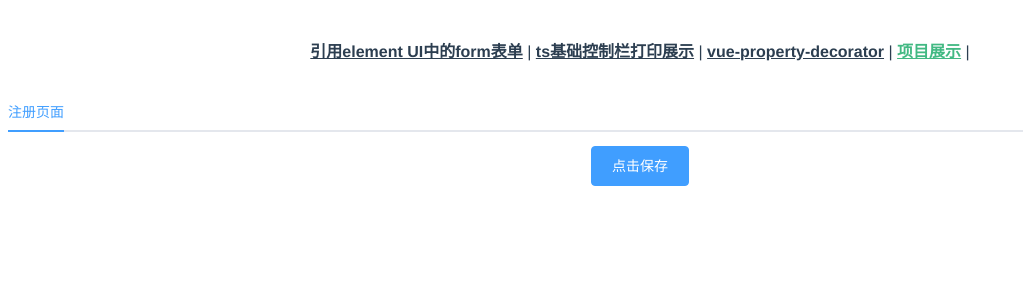
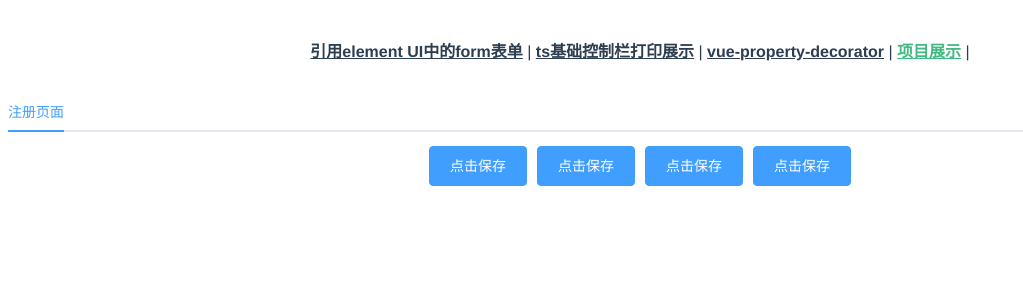
Before and after one commit to lin1710/learn-ts, a Vue app: page /project in a window 1280 px wide. Shown: the top 300 px of the page, without its empty margins (0-1023 px from the left). Built offline with nearby package versions, Linux system fonts and the light colour scheme.

Commit message:
版本提交v1.0

```diff
--- a/src/views/Register.vue
+++ b/src/views/Register.vue
@@ -1,5 +1,8 @@
 <template>
   <div>
+    <el-button type="primary" @click="savedata">点击保存</el-button>
+    <el-button type="primary" @click="savedata">点击保存</el-button>
+    <el-button type="primary" @click="savedata">点击保存</el-button>
     <el-button type="primary" @click="savedata">点击保存</el-button>
   </div>
 </template>
```
